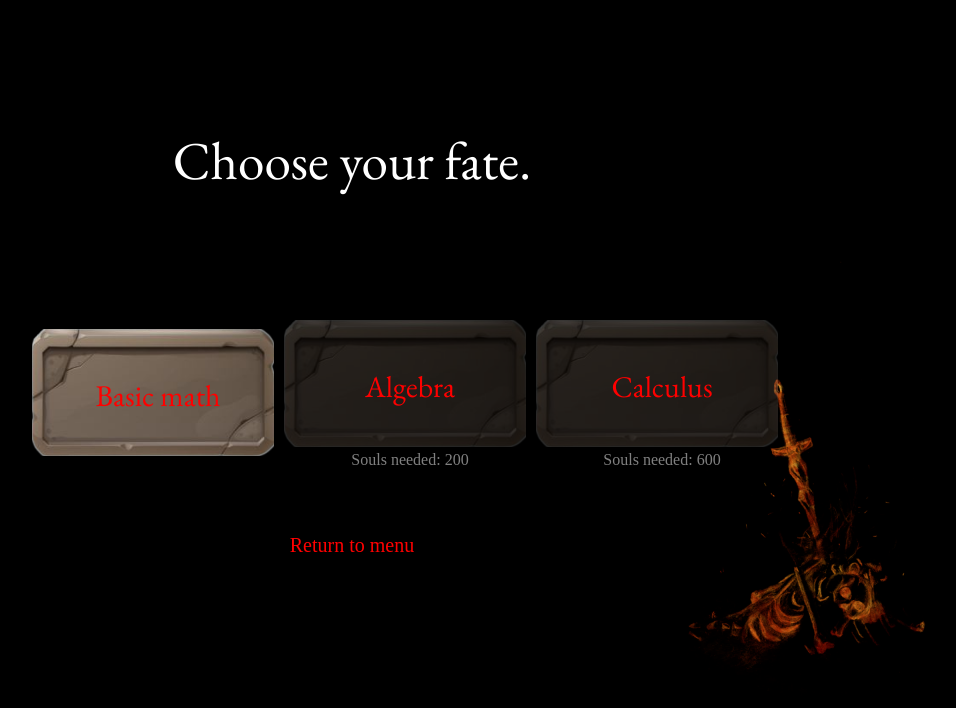
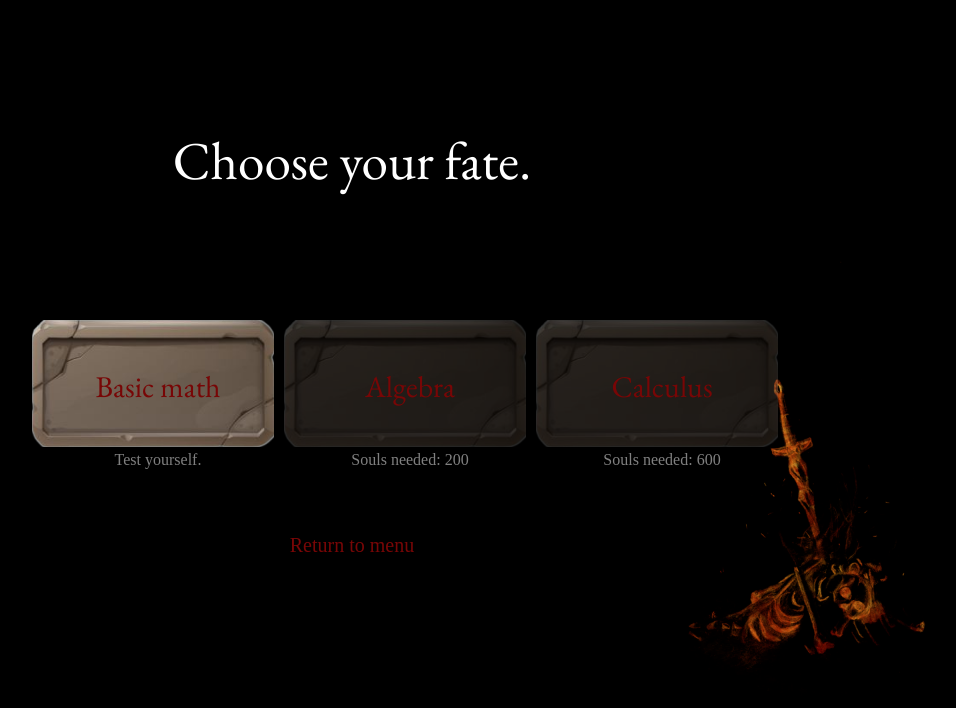
Before and after one commit to Onlywar10/MegaHack, a React (Vite) app in the folder math-souls/: page /list in a window 1280 px wide. Shown: the top 708 px of the page, without its empty margins (288-1244 px from the left). Built offline with nearby package versions, Linux system fonts and the light colour scheme.

Commit message:
minor touches

```diff
--- a/math-souls/src/pages/Home.css
+++ b/math-souls/src/pages/Home.css
@@ -55,7 +55,7 @@
     top: 50%;  /* Center vertically */
     left: 50%; /* Center horizontally */
     transform: translate(-50%, -50%); /* Center text */
-    color: red;  /* Text color */
+    color: #780606; /* Text color */
   }
 
 .image-container {
@@ -71,7 +71,7 @@
 .backButton-text{
     display: flex;
     align-items: center;
-    color: red;
+    color: #780606;
     font-size: 20px;
     cursor: pointer;
 }
--- a/math-souls/src/pages/QuestionList.css
+++ b/math-souls/src/pages/QuestionList.css
@@ -45,7 +45,7 @@
     display: flex;
     align-items: center;
     justify-content: center;
-    margin-top: 10px;
+    margin-top: 20px;
     color: white;
 }
 
--- a/math-souls/src/pages/QuestionList.jsx
+++ b/math-souls/src/pages/QuestionList.jsx
@@ -24,18 +24,18 @@ const QuestionList = () => {
     navigate("/question");
   }
 
-  function backMenu(){
+  function backMenu() {
     navigate("/");
   }
 
   function sufficientSouls() {
-    if (souls >= 200) {
+    if (souls >= 50) {
       navigate("/question");
     }
   }
 
   function sufficientSouls2() {
-    if (souls >= 600) {
+    if (souls >= 100) {
       navigate("/question");
     }
   }
@@ -53,7 +53,7 @@ const QuestionList = () => {
             />
             <div className="overlay-text">Basic math</div>
           </a>
-          {(souls < 50) ? <div className="underlying-text">Souls needed: 50</div> : <div></div>}
+          <div className="underlying-text">Test yourself.</div>
         </div>
         <div>
           <a onClick={sufficientSouls} className="image-container">
@@ -72,7 +72,11 @@ const QuestionList = () => {
             )}
             <div className="overlay-text">Algebra</div>
           </a>
-          {(souls < 200) ? <div className="underlying-text">Souls needed: 200</div> : <div></div>}
+          {souls < 200 ? (
+            <div className="underlying-text">Souls needed: 200</div>
+          ) : (
+            <div></div>
+          )}
         </div>
         <div>
           <a onClick={sufficientSouls2} className="image-container">
@@ -91,12 +95,16 @@ const QuestionList = () => {
             )}
             <div className="overlay-text">Calculus</div>
           </a>
-          {(souls < 600) ? <div className="underlying-text">Souls needed: 600</div> : <div></div>}
+          {souls < 600 ? (
+            <div className="underlying-text">Souls needed: 600</div>
+          ) : (
+            <div></div>
+          )}
         </div>
       </div>
       <div className="backButton-text-container">
         <a onClick={backMenu}>
-            <div className="backButton-text">Return to menu</div>
+          <div className="backButton-text">Return to menu</div>
         </a>
       </div>
     </div>
```
